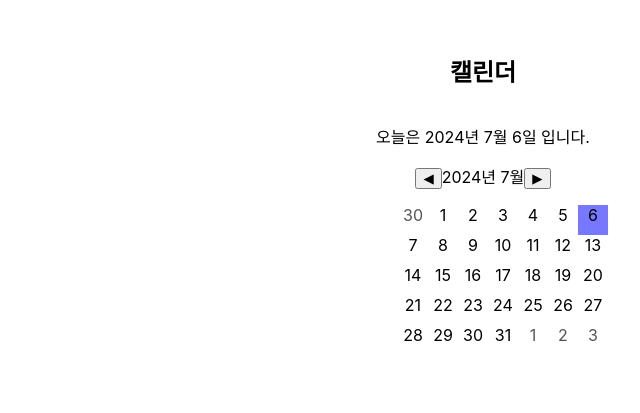
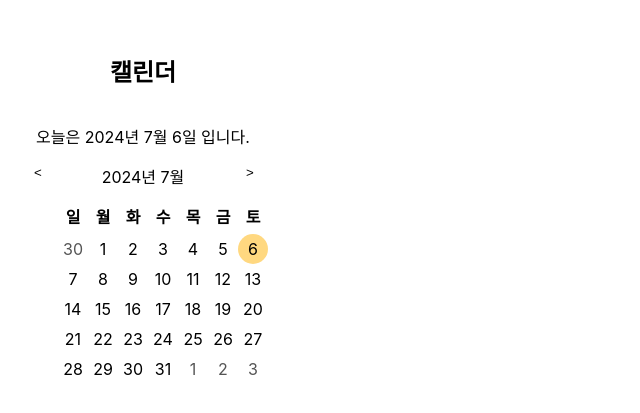
Before and after one commit to somn45/calendar-layout, a React (Create React App) app: page / in a window 1280 px wide. Shown: the part 167-580 px from the top of the page, without its empty margins (157-797 px from the left). Built offline with nearby package versions, Linux system fonts and the light colour scheme.

Commit message:
feature : 달력 레이아웃에 요일 표시, 스타일 변경

```diff
--- a/src/App.tsx
+++ b/src/App.tsx
@@ -6,10 +6,17 @@ import Week from './Week';
 import useCalendar from './useCalendar';
 
 const Wrapper = styled.section`
+  width: 600px;
   margin-top: 200px;
   display: flex;
   flex-direction: column;
   align-items: center;
+`;
+
+const CalendarHeader = styled.article`
+  width: 230px;
+  display: flex;
+  justify-content: space-between;
 `;
 
 const CalendarLayout = styled.ul`
@@ -18,20 +25,32 @@ const CalendarLayout = styled.ul`
   list-style-type: none;
 `;
 
+const DayListItem = styled.li`
+  height: 30px;
+  font-weight: 600;
+  display: flex;
+  justify-content: center;
+`;
+
 const CalendarDateItem = styled.li<{$iscurrentdate: boolean, $ismatch: boolean}>`
   height: 30px;
-  background: ${props => props.$ismatch && props.$iscurrentdate ? '#55fc' : 'transparent'};
+  background: ${props => props.$ismatch && props.$iscurrentdate ? 'var(--Primary-Orange-Yellow-Orange, #FFD880)' : 'transparent'};
+  border-radius: 100px;
   color: ${props => props.$iscurrentdate ? '#000' : '#555'};
   display: flex;
   justify-content: center;
+  align-items: center;
   cursor: pointer;
 `;
 
-interface CalendarDate {
-  key: number;
-  date: number;
-  isCurrentDate: boolean;
-}
+const MoveMonthButton = styled.button`
+  width: 18px;
+  height: 18px;
+  background: transparent;
+  border: transparent;
+`;
+
+const dayList = ["일", "월", "화", "수", "목", "금", "토"];
 
 function App() {
   const {calendar, currentDay, handleClickCalendarDay, moveMonth} = useCalendar();
@@ -40,12 +59,13 @@ function App() {
     <Wrapper>
       <h1>캘린더</h1>
       <p>{`오늘은 ${currentDay.getFullYear()}년 ${currentDay.getMonth() + 1}월 ${currentDay.getDate()}일 입니다.`}</p>
-      <article>
-        <button onClick={() => moveMonth(false)}>◀</button>
+      <CalendarHeader>
+        <MoveMonthButton onClick={() => moveMonth(false)}>{`<`}</MoveMonthButton>
         <span>{`${currentDay.getFullYear()}년 ${currentDay.getMonth() + 1}월`}</span>
-        <button onClick={() => moveMonth(true)}>▶</button>
-      </article>
+        <MoveMonthButton onClick={() => moveMonth(true)}>{`>`}</MoveMonthButton>
+      </CalendarHeader>
       <CalendarLayout>
+        {dayList.map(day => <DayListItem key={day}>{day}</DayListItem>)}
         {calendar?.map(date => (
           <CalendarDateItem key={date.key}
           $iscurrentdate={date.isCurrentDate}
```
